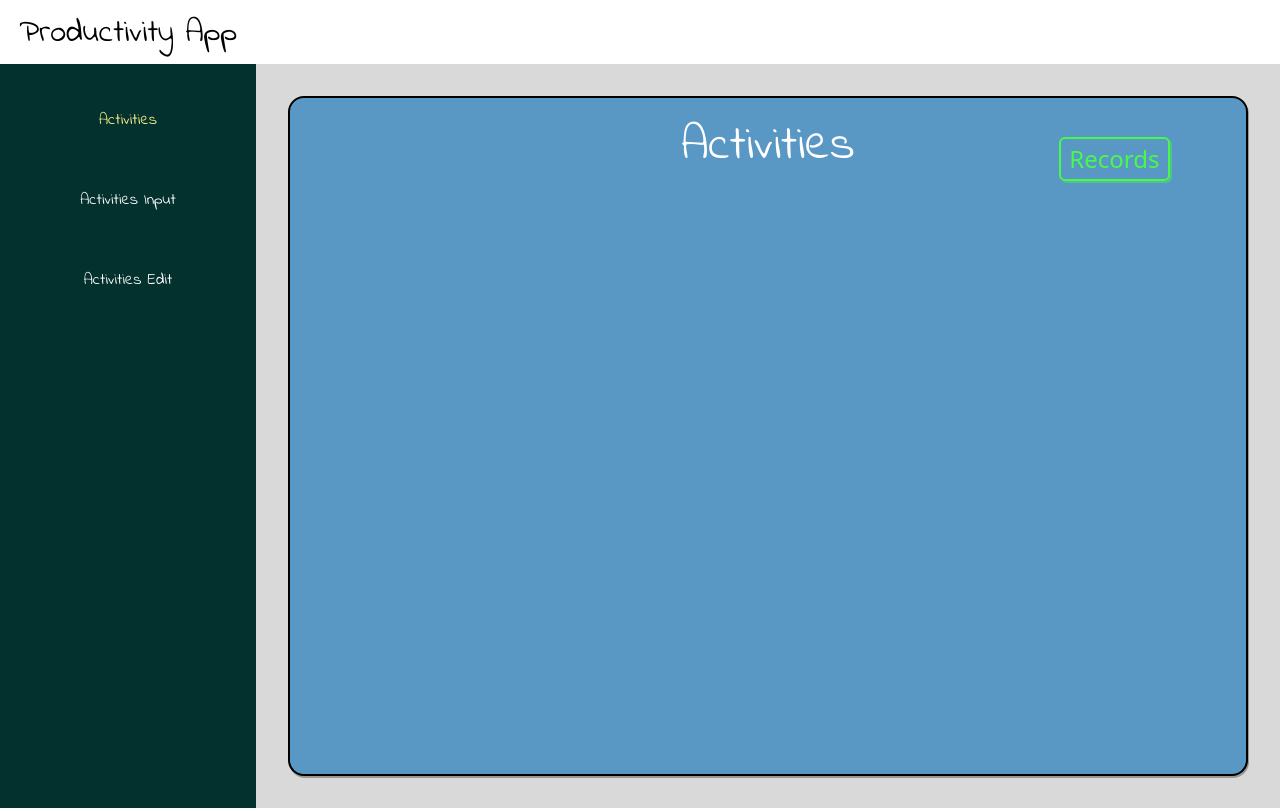
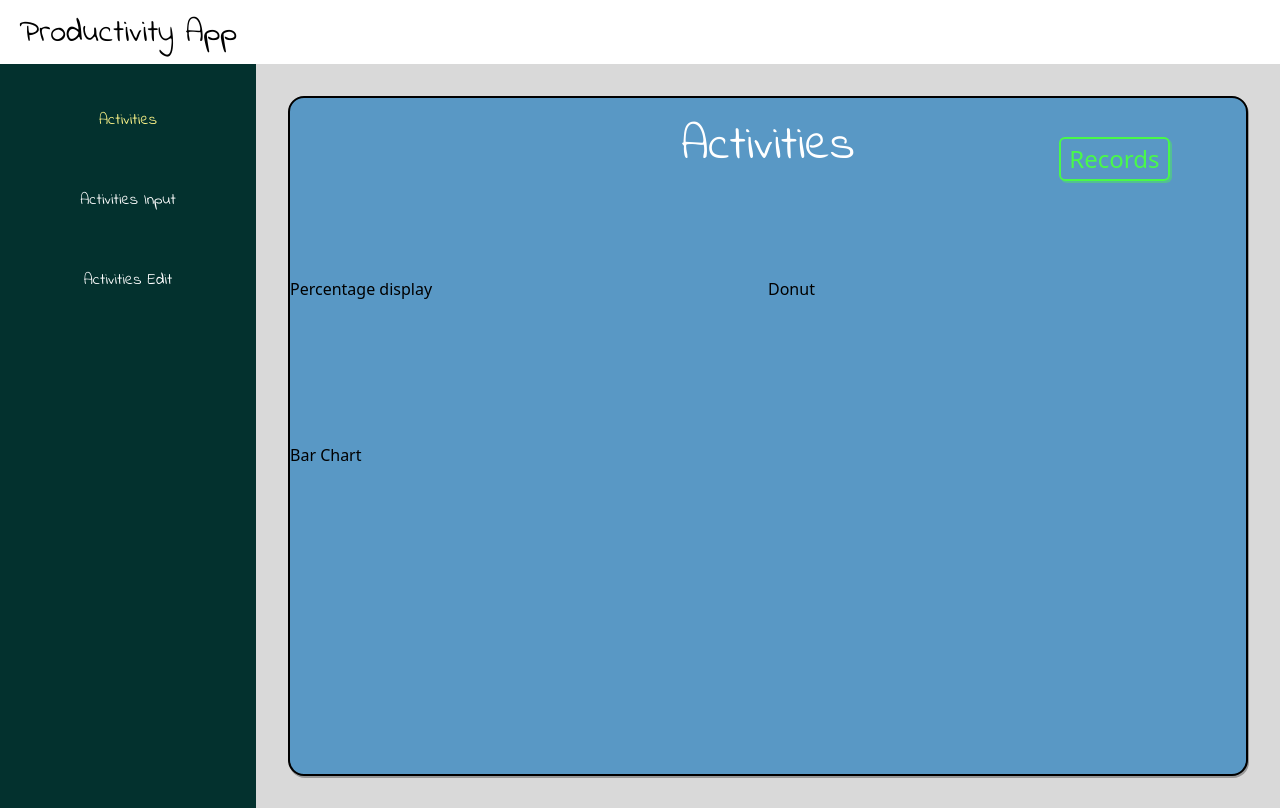
Before and after one commit to danboyce92/Productivity-Tracker-App, a React (Vite) app in the folder ProductivityTracker/: page / in a window 1280 px wide. Built offline with nearby package versions, Linux system fonts and the light colour scheme; no server answers; a web font is replaced by a local one.

Commit message:
delete record finished. Display section started

```diff
--- a/ProductivityTracker/src/components/Activities.tsx
+++ b/ProductivityTracker/src/components/Activities.tsx
@@ -20,10 +20,10 @@ const Activities = () => {
 
   const retrieveRecords = async () => {
     const array = await getRecords();
+    setRecords(array.reverse());
 
-    setRecords(array);
-    console.log(array);
   }
+
 
   const deleteCurrentRecord = (recordId: string) => {
     deleteRecord(recordId);
--- a/ProductivityTracker/src/components/Display.tsx
+++ b/ProductivityTracker/src/components/Display.tsx
@@ -2,8 +2,10 @@
 
 const Display = () => {
   return (
-    <div>
-
+    <div id="display-container">
+      <div id="percent-disp">Percentage display</div>
+      <div id="donut-disp">Donut</div>
+      <div id="bar-disp">Bar Chart</div>
     </div>
   )
 }
--- a/ProductivityTracker/src/components/LatestActivities.tsx
+++ b/ProductivityTracker/src/components/LatestActivities.tsx
@@ -10,7 +10,7 @@ const LatestActivities: React.FC<LAProps> = ({ records, deleteRecord }) => {
 
 
 
-  const recordsMap = records.reverse().map(record => {
+  const recordsMap = records.map(record => {
     return (
       <div id="card" className={`border-8 ${colorAssign(record)}`} key={record._id}>
         <div className="card-title">{record.name}</div>
--- a/ProductivityTracker/src/sass/main.scss
+++ b/ProductivityTracker/src/sass/main.scss
@@ -5,6 +5,7 @@
 @import './pages//activities-input.scss';
 @import './pages/activities-edit.scss';
 @import './pages/toggle-button.scss';
+@import './pages/display.scss';
 
 
 .fonts {
--- /dev/null
+++ b/ProductivityTracker/src/sass/pages/display.scss
@@ -0,0 +1,31 @@
+
+
+@media only screen and (min-width: 600px) {
+
+  #display-container  {
+    @include grid-position(1, 5, 2, 8);
+    display: grid;
+    grid-template-columns: repeat(4, 1fr);
+    grid-template-rows: repeat(7, 1fr);
+
+  }
+
+  #percent-disp {
+    @include grid-position(1, 3, 2, 4);
+  }
+
+  #donut-disp {
+    @include grid-position(3, 5, 2, 4);
+  }
+
+  #bar-disp {
+    @include grid-position(1, 5, 4, 6);
+  }
+
+}
+
+
+//Small
+@media only screen and (max-width: 600px) {
+
+}
```
Also changed, not shown: 1 other file (tests, documents, lock files or other folders).
